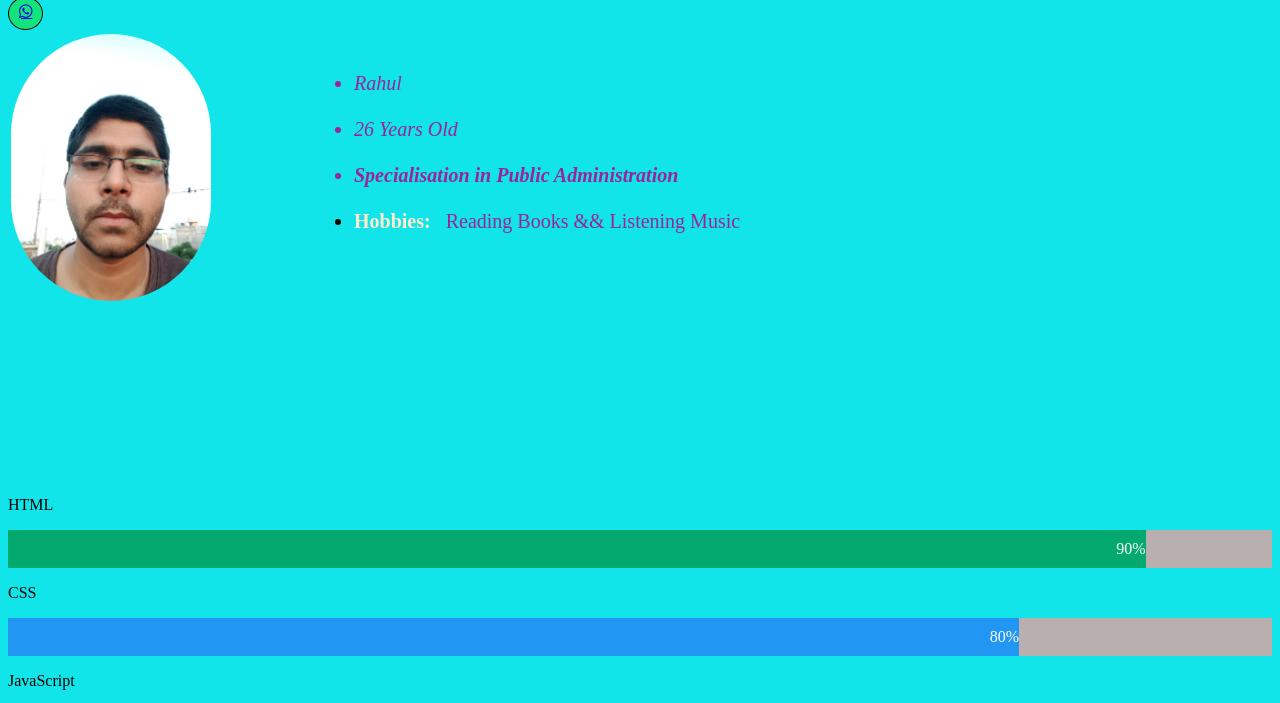
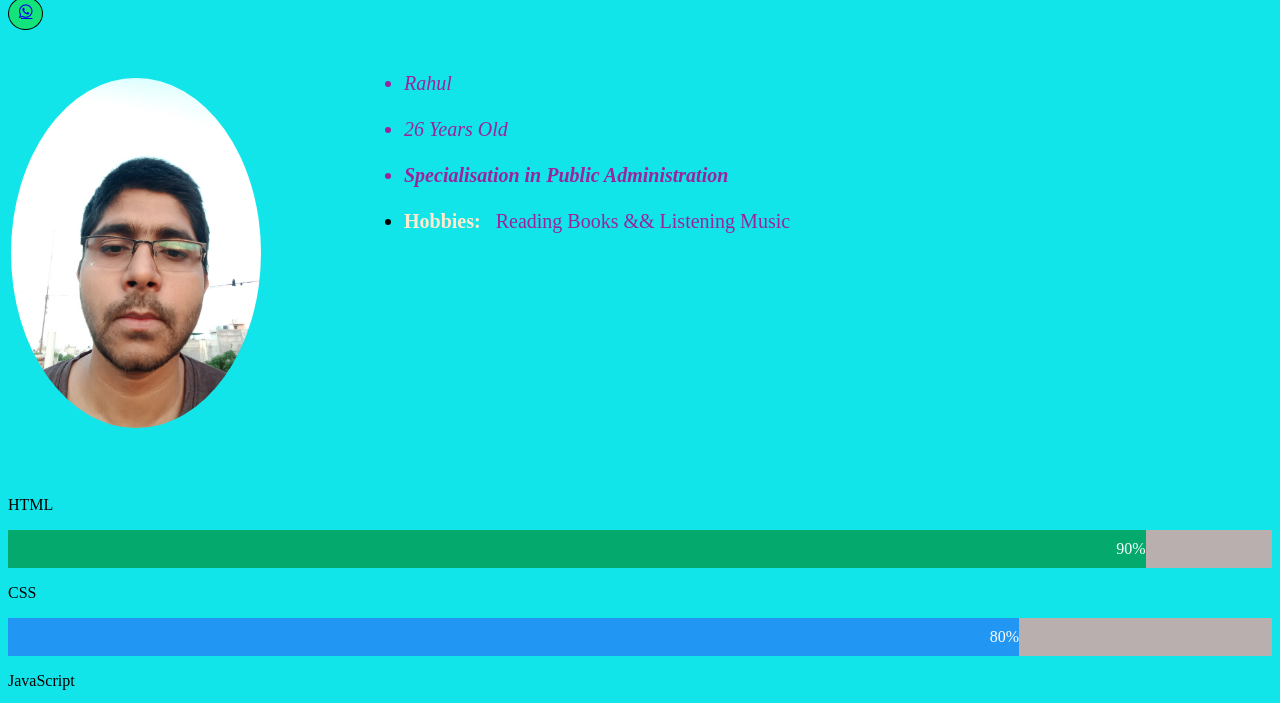
Before and after one commit to RKS78645/myportfolio.github.io, a plain HTML site: page index2.html in a window 1280 px wide. Shown: the part 87-790 px from the top of the page. Drawn offline with Linux system fonts and the light colour scheme.

Commit message:
Update style2.css

```diff
--- a/style2.css
+++ b/style2.css
@@ -16,10 +16,9 @@ body{
 
 }
 img{
-    width: 200px;
-    border-radius: 120vw;
-    background-color: transparent;
-    margin-bottom: 170px;
+    width:250px;
+    height :350px;
+    border-radius:100%;
 }
 .do{
     padding-left: 100px;
```
